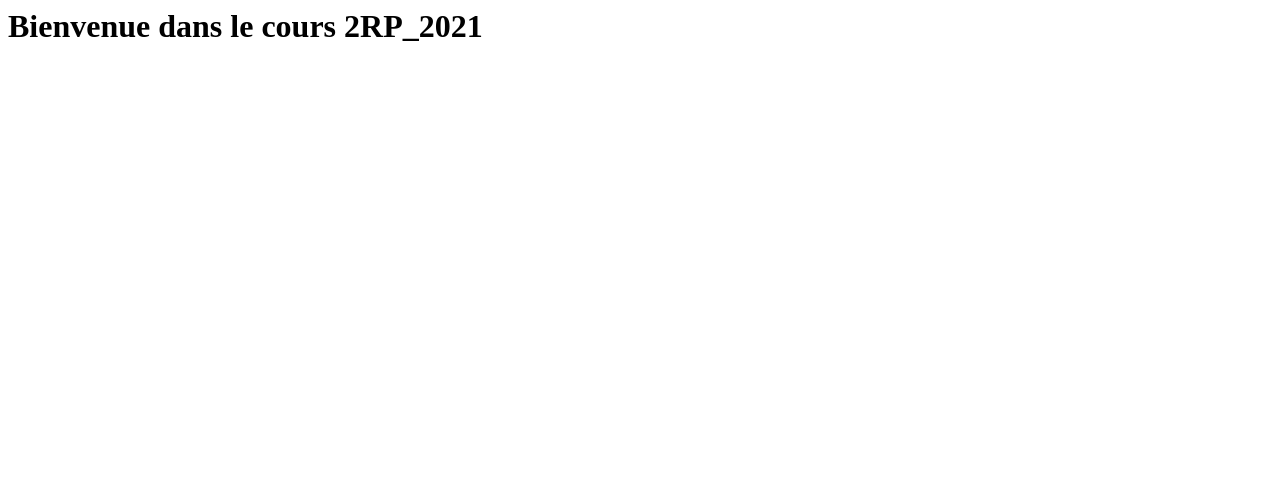
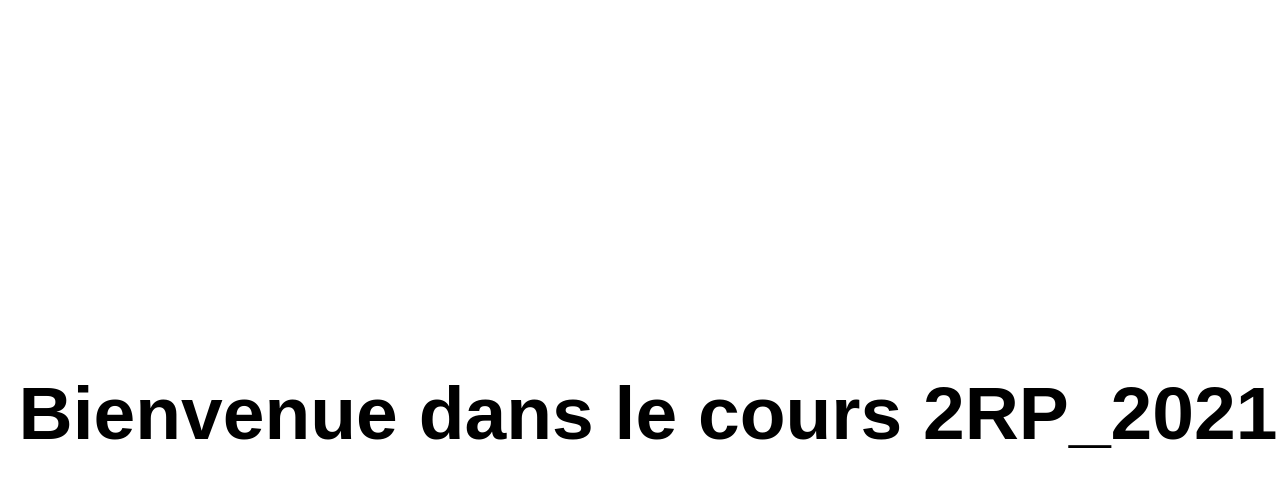
Before and after one commit to FranklinTagakou/2RP-Professeur, a plain HTML site: page index.html in a window 1280 px wide. Drawn offline with Linux system fonts and the light colour scheme.

Commit message:
Centrer mon texte H1

```diff
--- a/index.html
+++ b/index.html
@@ -2,6 +2,17 @@
 <head><title>PageWeb de test</title>
     <meta charset="utf-8">
 </head>
+<style type="text/css">
+    h1{
+        position: absolute;
+        top: 40%;
+        width: 100%;
+        text-align: center;
+        font-family:Arial, Helvetica, sans-serif;
+        font-size: 75px;
+
+    }
+</style>
 <body>
 <h1>Bienvenue dans le cours 2RP_2021</h1>
 
```
